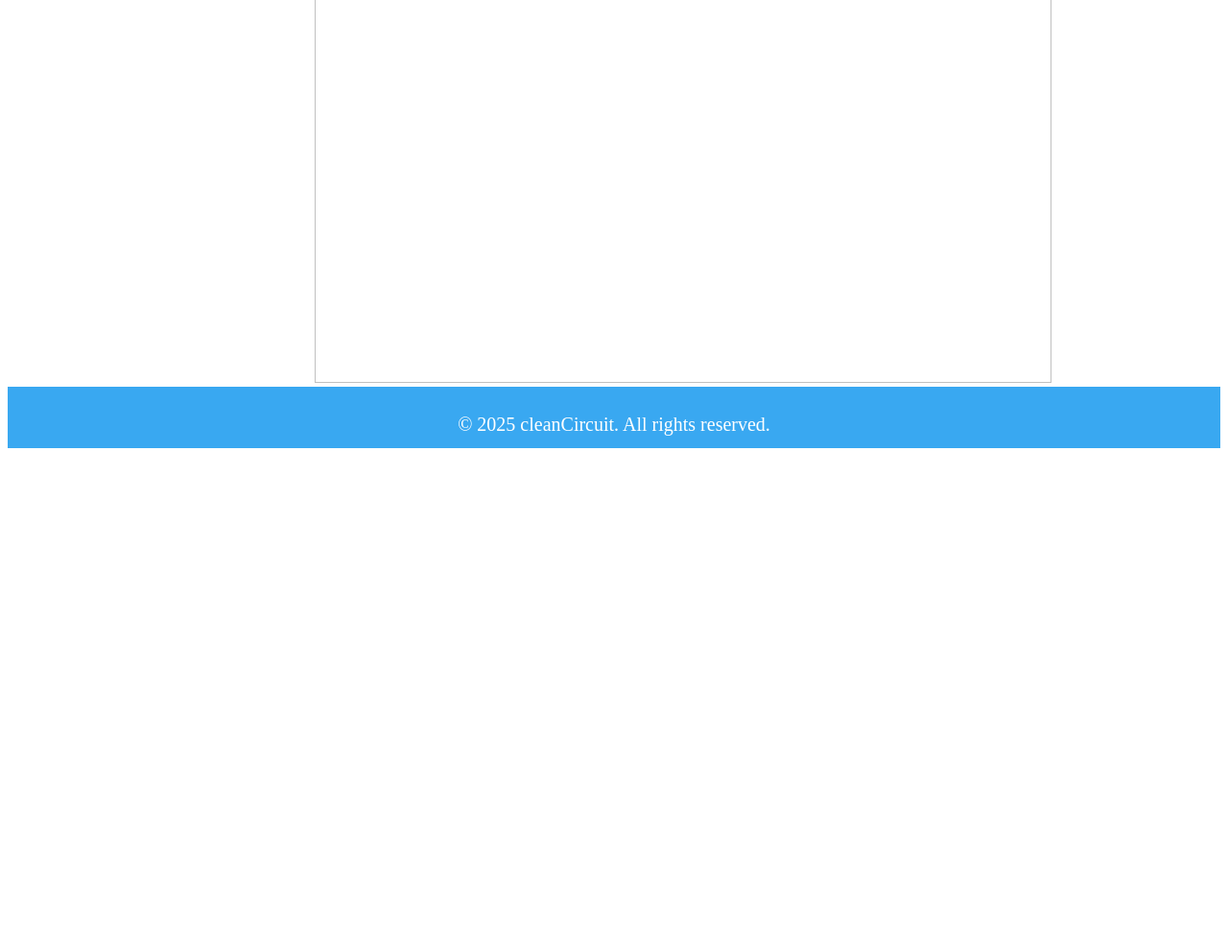
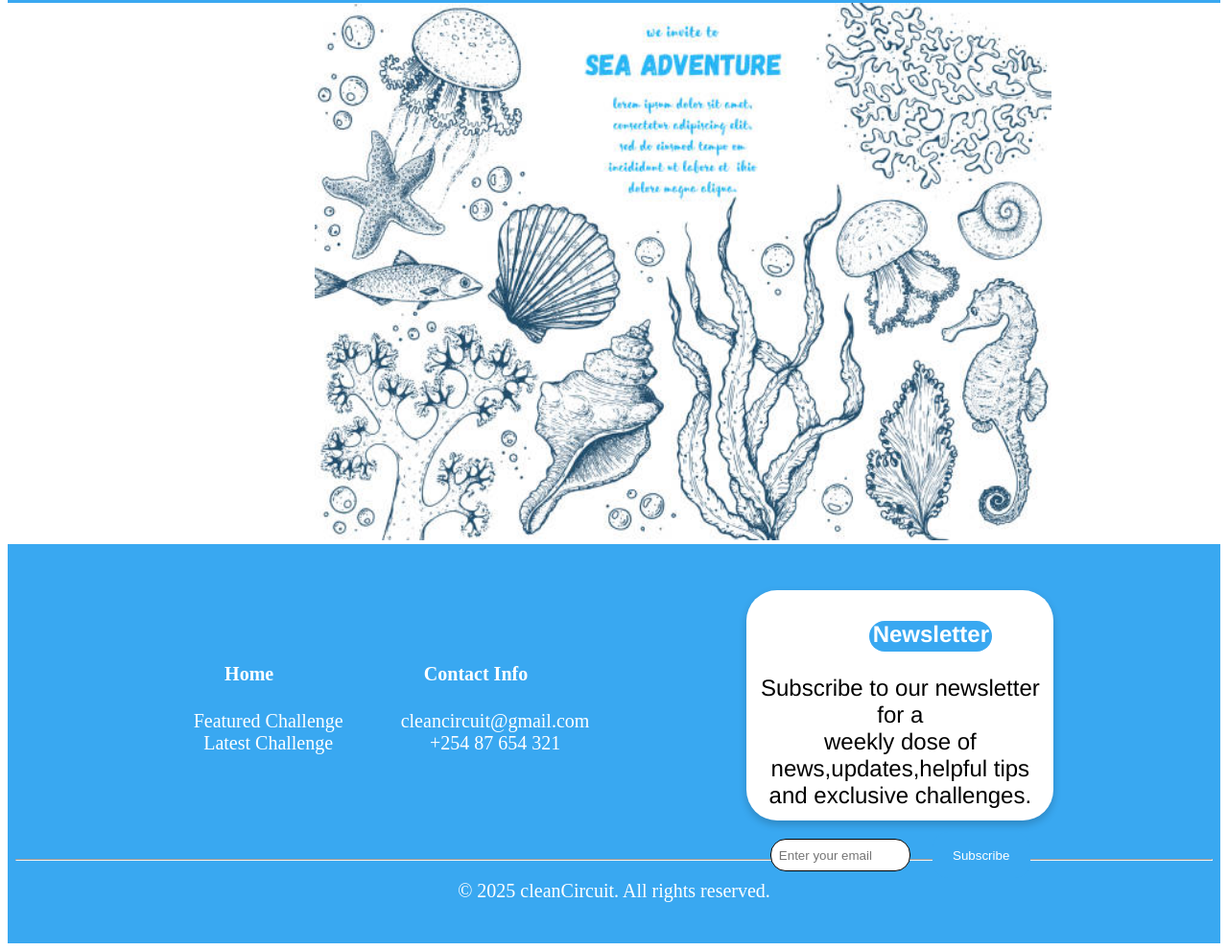
Before and after one commit to muriithisharon/NYJ-Projects, a plain HTML site: page home.html in a window 1280 px wide. Shown: the part 1181-2172 px from the top of the page at 96% size. Before the commit the page ends 1656 px from the top, so only its background shows below. Drawn offline with Linux system fonts and the light colour scheme.

Commit message:
all changes

```diff
--- a/home.css
+++ b/home.css
@@ -22,7 +22,7 @@
 }
 .critical-thinking img{
     width: 40vw;
-    height: 50vh;
+    height: 65vh;
 
 }
 .critical-thinking{
@@ -39,7 +39,8 @@
     font-family: 'Franklin Gothic Medium', 'Arial Narrow', Arial, sans-serif ;
     text-align: center;
     color: white;
-    border-radius: 8rem;;
+    border-radius: 8rem;
+
 }
 .featured{
    align-items: center;
@@ -88,7 +89,7 @@
     border: 1px solid black;
 }
 .explore-more{
-    background-color: white;
+    background-color:rgb(57, 168, 241);
     width: 18vw;
     height: 8vh;
     justify-content: center;
@@ -96,10 +97,9 @@
     font-size: 24px;
     font-family: 'Franklin Gothic Medium', 'Arial Narrow', Arial, sans-serif ;
     text-align: center;
-    color: black;
+    color: white;
     border-radius: 8rem;
     margin-top: 5rem;
-    box-shadow: 0 4px 8px rgba(0, 0, 0, 0.2);
     transition: transform 0.2s;
 }
 .featured-challenge h1 p{
@@ -122,10 +122,79 @@
 }
 .footer{
     background-color: rgb(57, 168, 241);
-    height: 3rem;
+    height: 25rem;
     text-align: center;
     padding: 0.5rem;
     color: white;
     font-size: 20px;
 
 }
+.footer-content{
+    display: flex;
+    justify-content: center;
+    align-items: center;
+    gap: 20px;
+    flex-wrap: wrap;
+    height: 20rem;
+}
+.newsletter{
+    background-color: white;
+    width: 25vw;
+    height: 30vh;
+    justify-content: center;
+    align-items: center;
+    font-size: 24px;
+    font-family: 'Franklin Gothic Medium', 'Arial Narrow', Arial, sans-serif ;
+    text-align: center;
+    color: black;
+    border-radius: 2rem;
+    margin-left: 9rem;
+    box-shadow: 0 4px 8px rgba(0, 0, 0, 0.2);
+    transition: transform 0.2s;
+}
+.footer hr{
+    margin: 0 auto;
+    color: white;
+
+}
+.contact-info ul li{
+    list-style-type: none;
+
+}
+.home ul li {
+    list-style-type: none;
+
+}
+.input{
+    width: 20vw;
+    height: 5vh;
+    border-radius: 1rem;
+    padding: 0.5rem;
+    border: 1px solid black;
+}
+.newsletter-text{
+    background-color: rgb(57, 168, 241);
+    height: 2rem;
+    width: 10vw;
+    justify-content: center;
+    margin-left: 8rem;
+    border-radius: 3rem;
+    color: white;
+}
+#email{
+    width: 10vw;
+    height: 2vh;
+    border-radius: 1rem;
+    padding: 0.5rem;
+    border: 1px solid black;
+}
+#button{
+    background-color: rgb(57, 168, 241);
+    width: 8vw;
+    height: 3rem;
+    justify-content: center;
+    margin-left: 1rem;
+    border-radius: 1rem ;
+    color: white;
+    border: none;
+}
--- a/home.html
+++ b/home.html
@@ -9,7 +9,9 @@
 <body>
     <div class="parent-container">
         <div class="header">
+
           <nav class="navbar">
+
             <ul>
                 <li>Home</li>
                 <li>Weekly Challenge 1</li>
@@ -18,7 +20,7 @@
           </nav>
           <div class="weekly-challenge">
 <div class="critical-thinking">
-    <img src="Images/critical thinking.jpg" alt="Critical Thinking">
+    <img src="Images/critical thinking1.png" alt="Critical Thinking">
 </div>
 
 <div class="heading-text">
@@ -37,21 +39,58 @@
             </div>
 
             </div>
-            <img src="Images/machine.webp" alt="Machine">
+            <img src="Images/machine.jpg" alt="Machine">
         </div>
         <div class="latest">
             <div class="latest-text">
-                <!-- <p>Join us in our weekly challenge <br> enhance your critical thinking skills.</p>
-                <button class="explore-more">Explore More</button> -->
                  <h1>Latest Challenge</h1>
             </div>
 
             <div class="latest-image">
-            <img src="Images/" alt="">
+            <img src="Images/creatures.jpg" alt="sea creatures">
+            </div>
+            <div>
+
             </div>
         </div>
         <div class="footer">
-            <p>© 2025 cleanCircuit. All rights reserved.</p>
+            <div class="footer-content">
+                <div class="home">
+                    <h4>Home</h4>
+                <ul>
+              <li>Featured Challenge</li>
+              <li>Latest Challenge</li>
+                </ul>
+                </div>
+                <div class="contact-info">
+                     <h4>Contact Info</h4>
+                <ul>
+                    <li>cleancircuit@gmail.com</li>
+                    <li>+254 87 654 321</li>
+                </ul>
+                </div>
+               <div class="newsletter">
+                <div class="newsletter-text">
+                    <h4>Newsletter</h4>
+                </div>
+
+              <p>Subscribe to our newsletter for a <br>weekly dose of news,updates,helpful tips <br>and exclusive challenges.</p>
+              <form action="#">
+                <input type="email" placeholder="Enter your email" required id="email">
+                <button type="submit" id="button">Subscribe</button>
+            </form> </div>
+
+            <div class="icons">
+                <!-- <i><a target="_blank" href="https://icons8.com/icon/118468/facebook">Facebook</a> icon by <a target="_blank" href="https://icons8.com">Icons8</a></i>
+                <i><a target="_blank" href="https://icons8.com/icon/32292/instagram">Instagram</a> icon by <a target="_blank" href="https://icons8.com">Icons8</a></i>
+                <i><a target="_blank" href="https://icons8.com/icon/A4DsujzAX4rw/x">X</a> icon by <a target="_blank" href="https://icons8.com">Icons8</a></i> -->
+            </div>
+
+
+            </div>
+           <hr>
+<p>© 2025 cleanCircuit. All rights reserved.</p>
+
     </div>
 
 </body>
```
Also changed, not shown: Images/creatures.jpg (added), Images/critical thinking.jpg (added), Images/critical thinking1.png (added), Images/design thinking.webp (added), Images/machine.jpg (added), Images/machine.webp (added), Images/ocean.avif (added), Images/sketch.jpg (added).
